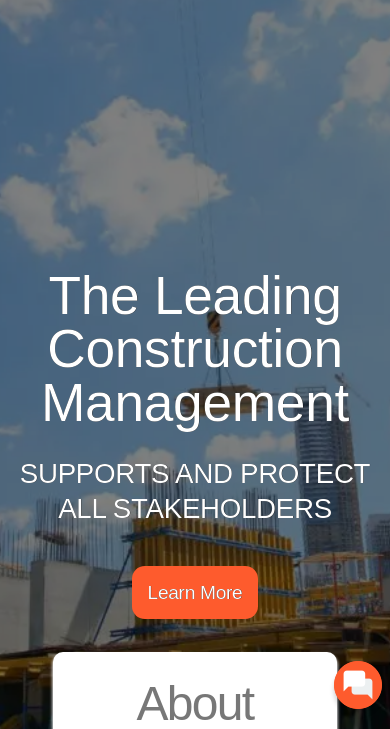
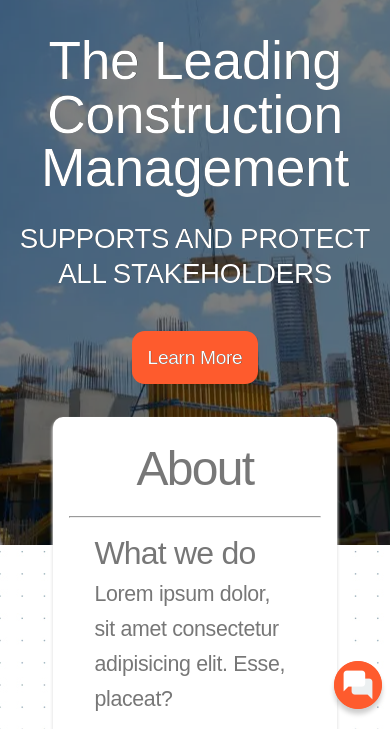
Before and after one commit to Otepiii/businessWebsite, a plain HTML site: page index.html in a window 390 px wide. Shown: the part 115-844 px from the top of the page. Drawn offline with Linux system fonts and the light colour scheme.

Commit message:
adjusting banner for mobile

```diff
--- a/style.css
+++ b/style.css
@@ -818,7 +818,8 @@ footer li {
 
 @media (max-width: 500px) {
   #banner-heading {
-    padding: 18em 0 20em 0;
+    padding: 7em 0 20em 0;
+    background-size: auto;
     height: 10vh;
   }
   #contact header {
```
